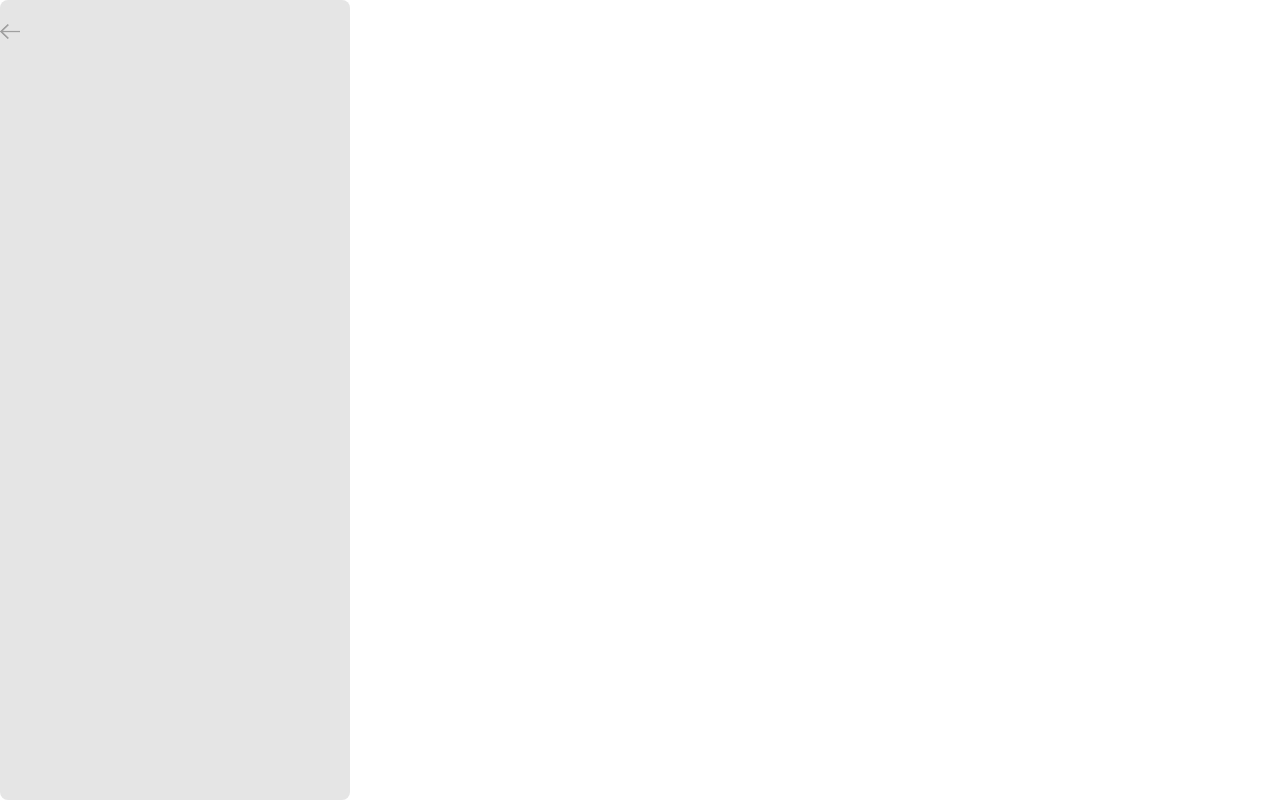
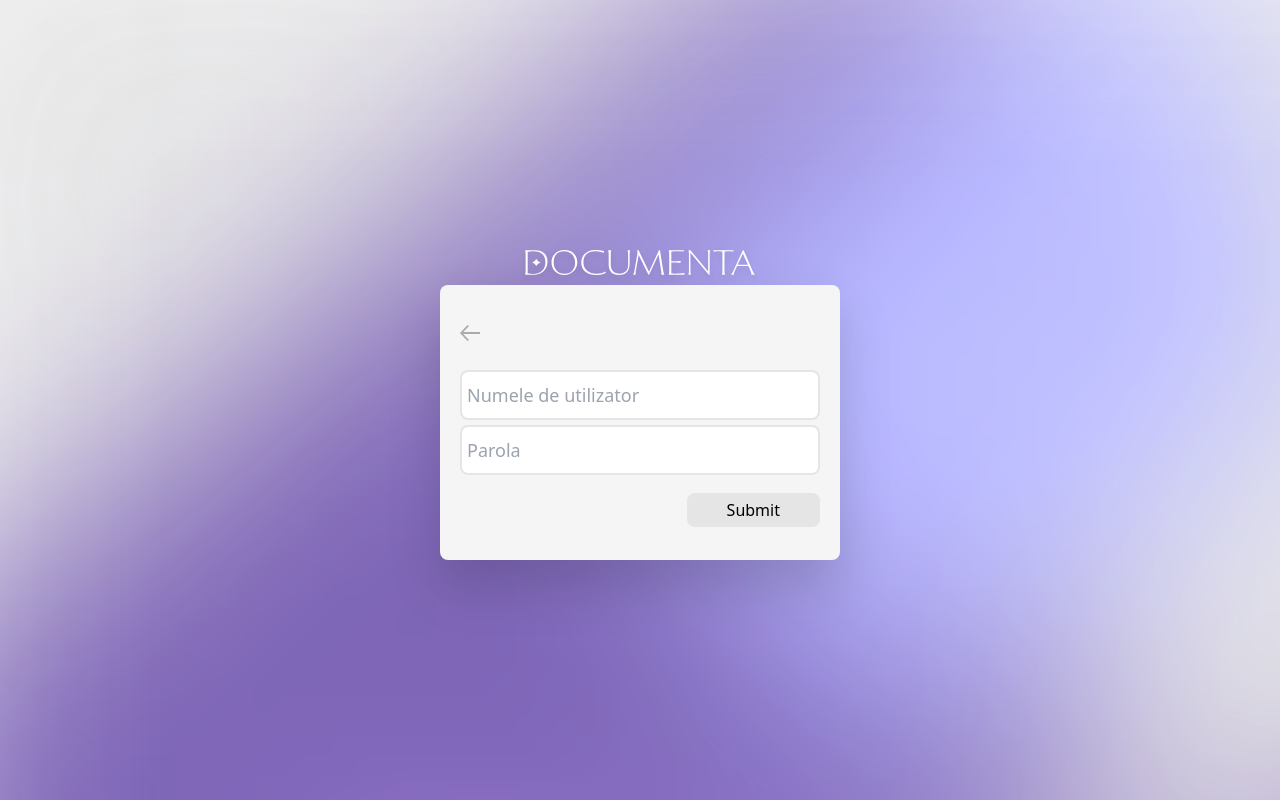
Before and after one commit to thek0d3r/Documenta, a Next.js app in the folder Front-End/: page /login in a window 1280 px wide. Built offline with nearby package versions, Linux system fonts and the light colour scheme.

Commit message:
Changed styles

```diff
--- a/Front-End/src/app/Navbar/Navbar.js
+++ b/Front-End/src/app/Navbar/Navbar.js
@@ -2,7 +2,7 @@
 
 import { useState } from "react"
 import Image from "next/image"
-// import profilePic from "../../../public/user.png"
+import profilePic from "../../../public/user.png"
 import Router, { useRouter } from "next/navigation"
 import Logo from '../../../public/logo.svg'
 import navbar from "./navbar.module.css"
@@ -11,13 +11,13 @@ import Link from "next/link"
 function UserMenu({menu, isLoggedIn}){
   const [options, setOptions]=(isLoggedIn)? useState(["Profil", "Setări", "Delogare"]) : useState(["Logare", "Auth"]);
   const [paths, setPaths]=(isLoggedIn)? useState(["/profile", "/settings", "/"]) : useState(["/login", "/authenticate"]);
-  const [menuHeight, setMenuHeight] = isLoggedIn? useState("bg-blue-900 h-[150px]"):useState("bg-blue-900 h-[120px]");
+  const [menuHeight, setMenuHeight] = isLoggedIn? useState("bg-neutral-200 h-[150px]"):useState("bg-neutral-200 h-[120px]");
   if(menu===true)
   return(
-<ul id={navbar.options} className={menuHeight}>
+          <ul id={navbar.options} className={menuHeight}>
             {options.map((element, index)=>{
               return(
-                <li key={index} className="w-[90%] hover:bg-white hover:text-black text-white hover:cursor-pointer rounded-lg">
+                <li key={index} className="w-[90%] hover:bg-blue-900 hover:text-neutral-200 text-blue-900 hover:cursor-pointer rounded-lg">
                     <Link href={paths[index]}>
                       {element}
                   </Link>
@@ -43,18 +43,16 @@ export default function Navbar() {
   }
 
   return (
-      <nav id={navbar.main} className="flex flex-col items-center justify-start w-[20%] min-w-[350px] h-[100vh] rounded-xl rounded-l-none bg-blue-900 border-t-0 p-5">
+      <nav id={navbar.main} className="flex flex-col items-center justify-start w-[20%] min-w-[350px] h-[100vh] rounded-xl rounded-l-none bg-blue-900 border-t-0 p-5 drop-shadow-xl">
         <div className="flex flex-col w-[100%] h-[100%] items-center">
           <Image src={Logo} width={250} height={250} alt="Logo" className="p-0 px-[10px] m-0 mt-[10px] top-50 saturate-0 invert brightness-100"/>
         </div>
-        {/* <div id="profile-button" className="flex flex-col justify-center align-center rounded-full relative left-[3%] w-[100px] h-[100px] top-[-50%] z-2 border-8 border-white hover:border-blue-900" onMouseOver={showUserMenu} onMouseLeave={hideUserMenu}>
+        <div id="profile-button" className="flex flex-col justify-center align-center rounded-full relative left-[3%] w-[100px] h-[100px] top-[-50%] z-2 border-8 border-neutral-200" onMouseOver={showUserMenu} onMouseLeave={hideUserMenu}>
           <UserMenu menu={showMenu} isLoggedIn={isLoggedIn}/>
           <div id="profile-picture" className={"hover:cursor-pointer w-[200px] h-[200px]"}>
             <Image width={200} height={200} src={profilePic} alt="Profile picture" className="rounded-full absolute top-0"/>
           </div>
-        </div> */}
-
-
+        </div>
       </nav>
   )
 }
--- a/Front-End/src/app/globals.css
+++ b/Front-End/src/app/globals.css
@@ -50,6 +50,19 @@ main{
   background: url(../../public/bg-gradient.png);
 }
 
+#background-gradient-2{
+  position:fixed;
+  width:100%;
+  height:100%;
+  filter:hue-rotate(20deg);
+  z-index:-99;
+  opacity:0.9;
+  pointer-events: none;
+  /* rotate:25deg; */
+  background: url(../../public/bg-gradient.png);
+}
+
+
 #logo{
   position:absolute;
   top:0;
--- a/Front-End/src/app/login/page.js
+++ b/Front-End/src/app/login/page.js
@@ -1,16 +1,28 @@
+"use client"
 import Link from "next/link";
 import Navbar from "../Navbar/Navbar";
 import Image from "next/image";
 import backIcon from "../../../public/back.png"
+import Logo from '../../../public/logo.svg'
+import { useRouter } from "next/navigation";
 
 export default function LoginPage(){
-
+    const router=useRouter();
     return(
-        <div className="w-[100%] h-[100vh] flex flex-col">
-            <div className="min-w-[350px] w-[20%] h-[100%] bg-neutral-200 rounded-lg p-0">
-                <Link href="/" className="w-[20px] h-[20px] m-5">
-                    <Image src={backIcon} width={20} height={20} className="opacity-30"/>
-                </Link>
+        <div className="w-[100%] h-[100vh] flex flex-col items-center justify-center gap-[10px]">
+            <Image src={Logo} width={250} height={250} alt="Logo" className="p-0 px-[10px] m-0 mt-[10px] top-50 saturate-0 invert brightness-100 drop-shadow-lg"/>
+            <div id="background-gradient-2" className='z-0 invert'></div>
+            <div className="h bg-neutral-100 drop-shadow-2xl flex flex-col w-[20%] min-w-[400px] items-center py-5 gap-[5px] rounded-lg">
+                <div className="w-[100%] h-[20px] m-5 flex items-start px-5">
+                    <Link href='/'>
+                        <Image src={backIcon} width={20} height={20} className="opacity-30 hover:cursor-pointer"/>
+                    </Link>
+                </div>
+                <input type='text' placeholder="Numele de utilizator" className="min-w-[200px] w-[90%] h-[50px] p-[5px] text-black focus:outline-0 border-2 border-neutral-200 rounded-lg text-lg"></input>
+                <input type='password' placeholder="Parola" className="min-w-[200px] w-[90%] h-[50px] p-[5px] text-black focus:outline-0 border-2 border-neutral-200 rounded-lg text-lg"></input>
+                <div className="w-[100%] h-[20px] m-5 flex items-center justify-end px-5">
+                    <button className="rounded-lg text-black bg-neutral-200 hover:text-neutral-200 hover:bg-blue-900 p-[5px] px-10">Submit</button>
+                </div>
             </div>
         </div>
     )
--- a/Front-End/src/app/results/[cnp]/page.js
+++ b/Front-End/src/app/results/[cnp]/page.js
@@ -12,15 +12,15 @@ import { useEffect, useState } from "react";
 export default function Results({params}){
     const router=useRouter();
     const [lookUp, setLookUp]=useState({
-    //     person:{
-    //         id:"NmNlYjRiN2EtNTMyNi00ZTRlLWFlMTEtOGY5ZDNkYmZlMjUy",
-    //         cnp:"5040525350048",
-    //         nume:"Szabo",
-    //         prenume:"Aleks"
-    //     },
-    //     id:"6ceb4b7a-5326-4e4e-ae11-8f9d3dbfe252",
-    //     "documents":{"cfc15005-af51-4632-9bd6-d5eca9f6d17b":{"id":"Y2ZjMTUwMDUtYWY1MS00NjMyLTliZDYtZDVlY2E5ZjZkMTdi","person":"VEVTVF9OQU1F","document_name":"TEST_HASH","document_hash":"6ceb4b7a-5326-4e4e-ae11-8f9d3dbfe252"}}
-    //
+        // person:{
+        //     id:"NmNlYjRiN2EtNTMyNi00ZTRlLWFlMTEtOGY5ZDNkYmZlMjUy",
+        //     cnp:"5040525350048",
+        //     nume:"Szabo",
+        //     prenume:"Aleks"
+        // },
+        // id:"6ceb4b7a-5326-4e4e-ae11-8f9d3dbfe252",
+        // "documents":{"cfc15005-af51-4632-9bd6-d5eca9f6d17b":{"id":"Y2ZjMTUwMDUtYWY1MS00NjMyLTliZDYtZDVlY2E5ZjZkMTdi","person":"VEVTVF9OQU1F","document_name":"TEST_HASH","document_hash":"6ceb4b7a-5326-4e4e-ae11-8f9d3dbfe252"}}
+
     });
 
     function validareCNP(cnp){
@@ -63,13 +63,15 @@ export default function Results({params}){
                             })
                         })
                     })
-                    console.log(json);
                 });
             }).catch(err=>{
                 console.error(err);
             })
         }
     },[])
+    useEffect(()=>{
+        console.log(lookUp);
+    }, lookUp)
         return(
             <div className="flex flex-row justify-start">
                 <div id="background-gradient" className='z-0'></div>
@@ -82,12 +84,12 @@ export default function Results({params}){
                         <h3 className="text-black text-3xl font-['Helvetica'] font-bold m-10">{lookUp.person.prenume}, {lookUp.person.nume}</h3>
                         <div className="bg-blue-900 flex flex-col items-center gap-[5px] rounded-lg p-[20px]">
                             <span className="text-neutral-200 text-xl">Panou administrativ</span>
-                            <div className="flex flex-row text-white items-center gap-[10px] hover:cursor-pointer hover:bg-neutral-200 hover:text-blue-900 rounded-lg p-[5px]" onClick={goToUpload}>
-                                <Image src={uploadImage} width={25} height={25} alt="Urcare fișier"/>
+                            <div className="flex flex-row text-neutral-200 items-center gap-[10px] hover:cursor-pointer hover:bg-neutral-200 hover:text-blue-900 rounded-lg p-[5px]" onClick={goToUpload}>
+                                <Image src={uploadImage} width={25} height={25} alt="Urcare fișier" className="mix-blend-color-burn"/>
                                 <span className="text-lg">Încărcați documente</span>
                             </div>
-                            <div className="flex flex-row text-white items-center gap-[10px] hover:cursor-pointer hover:bg-neutral-200 hover:text-blue-900 rounded-lg p-[5px]">
-                                <Image src={downloadImage} width={25} height={25} alt="Descărcare fișier" onClick={downloadFiles}/>
+                            <div className="flex flex-row text-neutral-200 items-center gap-[10px] hover:cursor-pointer hover:bg-neutral-200 hover:text-blue-900 rounded-lg p-[5px]" onClick={downloadFiles}>
+                                <Image src={downloadImage} width={25} height={25} alt="Descărcare fișier" className="mix-blend-color-burn"/>
                                 <span className="text-lg">Descărcați documente</span>
                             </div>
                         </div>
--- a/Front-End/src/app/upload/page.js
+++ b/Front-End/src/app/upload/page.js
@@ -1,9 +1,12 @@
 "use client"
 import Image from "next/image";
 import Logo from '../../../public/logo.svg'
+<Image src={Logo} width={250} height={250} alt="Logo" className="p-0 px-[10px] m-0 mt-[10px] top-50 saturate-0 invert brightness-100 drop-shadow-lg"/>
 import Navbar from "../Navbar/Navbar"
+import backIcon from '../../../public/back.png'
+import Link from "next/link";
 
-export default function UploadPage(){
+export default function UploadPage({props}){
 
     function handleFile(e){
         console.log(e.target.files);
@@ -12,12 +15,13 @@ export default function UploadPage(){
         const res = fetch('documenta.cyberdojotm.ro:3000/people/')
     }
     return(
-        <section className="w-[100vw] h-[100vh] bg-blue-900 flex flex-col items-center justify-center gap-[20px]">
-            <div id="background-gradient" className='z-0 invert'></div>
-            <Image src={Logo} width={250} height={250} alt="Logo" className="p-0 px-[10px] m-0 mt-[10px] top-50 saturate-0 invert brightness-100"/>
-            <div className="bg-neutral-200 flex flex-col items-center justify-center py-5 gap-[5px] rounded-lg">
-                <input type='text' placeholder="CNP-ul deținătorului" className="min-w-[200px] w-[90%] h-[50px] p-[5px] text-black focus:outline-0 border-2 border-neutral-200 rounded-lg text-lg"></input>
-                <input type='text' placeholder="Numele documentului" className="min-w-[200px] w-[90%] h-[50px] p-[5px] text-black focus:outline-0 border-2 border-neutral-200 rounded-lg text-lg"></input>
+        <section className="w-[100vw] h-[100vh] flex flex-col items-center justify-center gap-[20px]">
+            <div id="background-gradient-2" className='z-0 invert'></div>
+
+            <div className="bg-neutral-100 drop-shadow-2xl flex flex-col items-center justify-center py-5 gap-[5px] rounded-lg">
+                <Link href="/" className="w-[20px] h-[20px] m-5">
+                        <Image src={backIcon} width={20} height={20} className="opacity-30"/>
+                </Link>
                 <input type='file' onCapture={handleFile} placeholder="" className="min-w-[200px] w-[90%] h-[50px] p-[5px] text-black rounded-lg text-lg"></input>
                 <select className="min-w-[200px] w-[90%] h-[35px] text-black focus:outline-0 border-2 border-neutral-200 rounded-lg text-lg">
                     <option value="carte de identitate">Carte de identitate</option>
```
